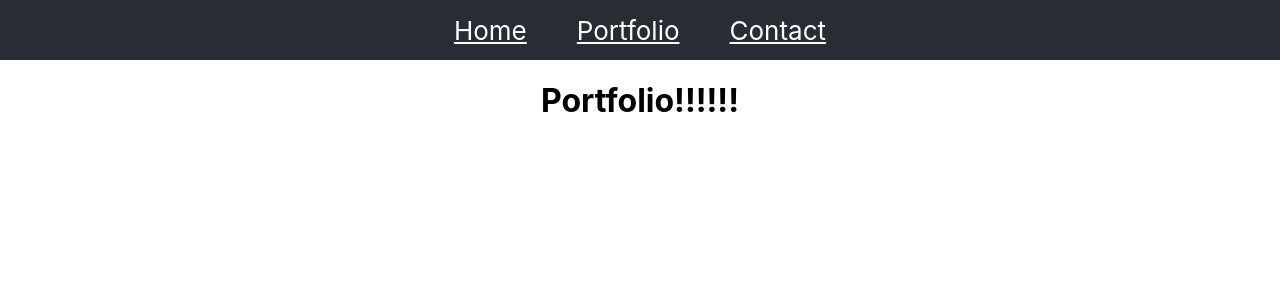
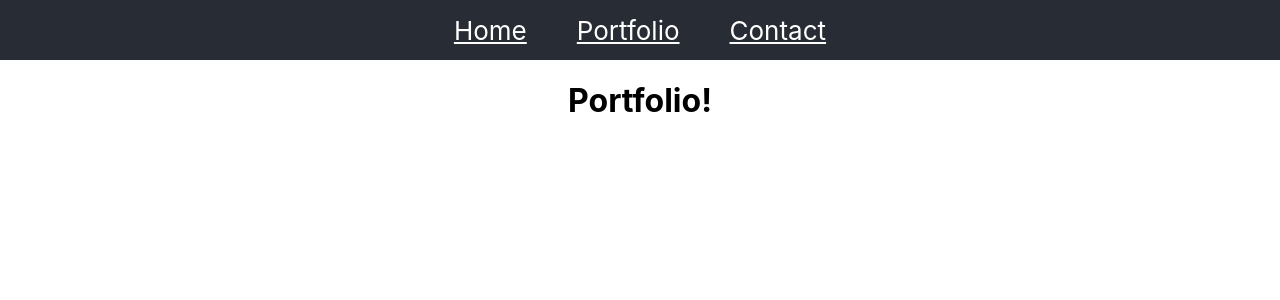
Before and after one commit to boone1000/STEAM, a React (Create React App) app: page /portfolio in a window 1280 px wide. Shown: the top 300 px of the page. Built offline with nearby package versions, Linux system fonts and the light colour scheme.

Commit message:
Evan template

```diff
--- a/src/pages/Portfolio.js
+++ b/src/pages/Portfolio.js
@@ -1,33 +1,8 @@
-import React, {useState, useEffect} from 'react'
-import { Transition } from 'react-transition-group';
-
-const duration = 1000;
-
-const defaultStyle = {
-  transition: `transform ${duration}ms ease-in-out`,
-  transform: `scale(0,0) translate(0,1200px)`,
-}
-
-const transitionStyles = {
-  entering: { transform: `scale(1,1) translate(0,0px)` },
-  entered:  { transform: `scale(1,1) translate(0,0px)` },
-  exiting:  { transform: `scale(0,0) translate(0,1200px)` },
-  exited:  { transform: `scale(0,0) translate(0,1200px)` },
-};
+import React from 'react'
 
 function Portfolio(){
-    const [inProp, setInProp] = useState(false)
-    useEffect(()=>{
-        setInProp(true)
-    },[])
     return <div className="page">
-        <Transition appear in={inProp} timeout={duration}>
-            {state => (
-            <div style={{...defaultStyle, ...transitionStyles[state]}}>
-                <h1>Portfolio!!!!!!</h1>
-            </div>
-            )}
-        </Transition>
+        <h1>Portfolio!</h1>
     </div>
 }
 
```
